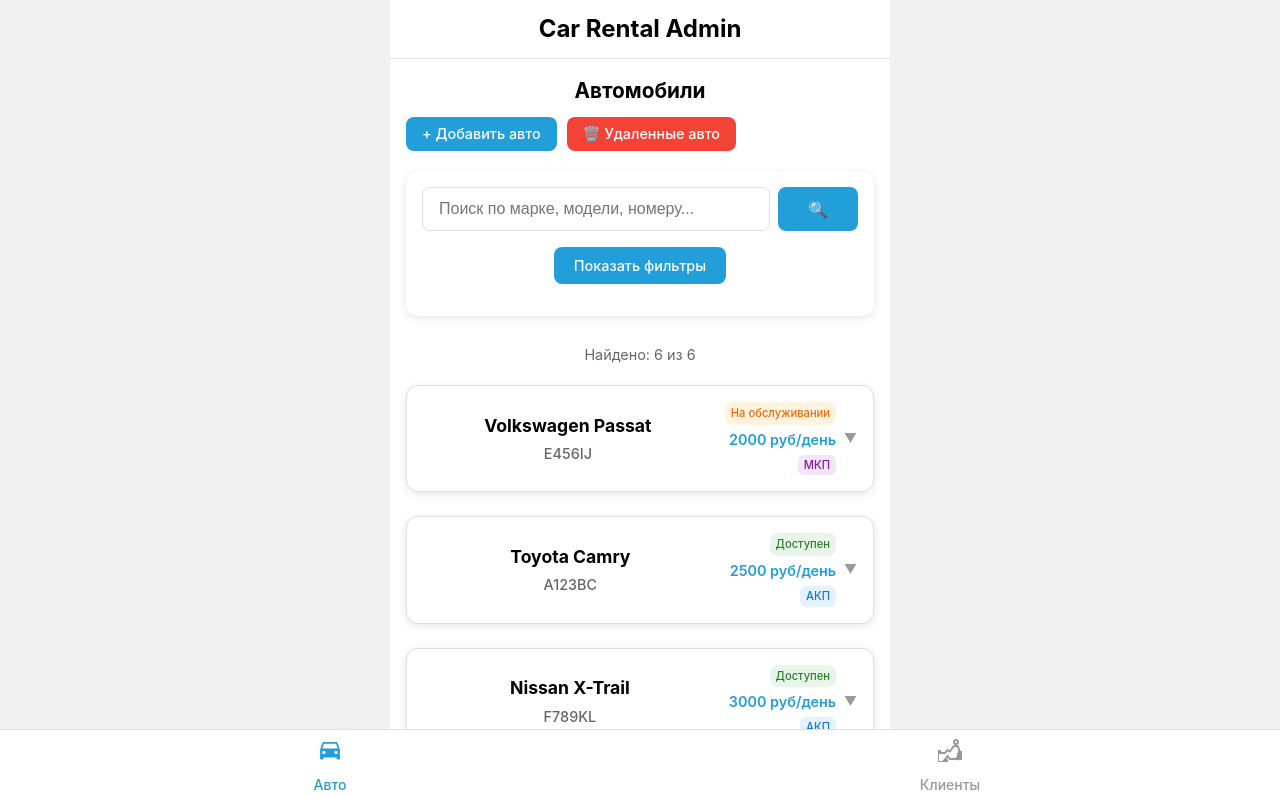
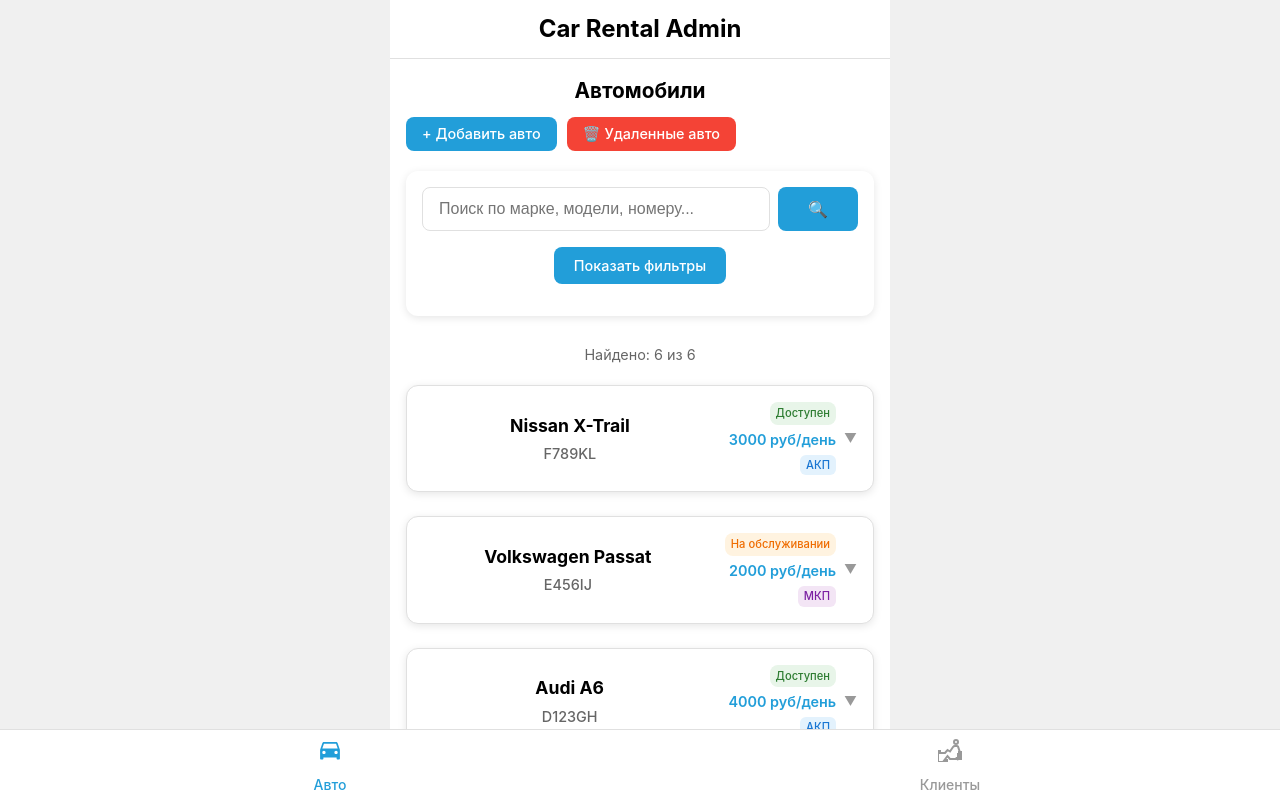
Before and after one commit to khudov1981/car-rental-admin1, a React (Vite) app: page / in a window 1280 px wide. Shown: the top 798 px of the page. Built offline with nearby package versions, Linux system fonts and the light colour scheme.

Commit message:
fix: Новый автомобиль теперь отображается первым в списке

```diff
--- a/src/components/CarList.jsx
+++ b/src/components/CarList.jsx
@@ -5,7 +5,7 @@
 const CarList = ({ cars, onEdit, onDelete, onRestore, showDeleted }) => {
   const [searchTerm, setSearchTerm] = useState('')
   const [filters, setFilters] = useState({ status: 'all', brand: 'all' })
-  const [sortBy, setSortBy] = useState('priceAsc')
+  const [sortBy, setSortBy] = useState('newest') // По умолчанию сортируем по новизне
 
   // Маппинг русских названий марок автомобилей
   const brandTranslations = {
@@ -76,12 +76,17 @@
   const sortedCars = useMemo(() => {
     const sorted = [...cars].sort((a, b) => {
       switch (sortBy) {
+        case 'newest':
+          // Сортировка по новизне (новые автомобили первыми)
+          // Используем id как признак новизны (новые авто имеют больший id)
+          return b.id - a.id
         case 'priceAsc':
           return a.pricePerDay - b.pricePerDay
         case 'priceDesc':
           return b.pricePerDay - a.pricePerDay
         default:
-          return a.pricePerDay - b.pricePerDay
+          // По умолчанию сортируем по новизне
+          return b.id - a.id
       }
     })
     return sorted
```
